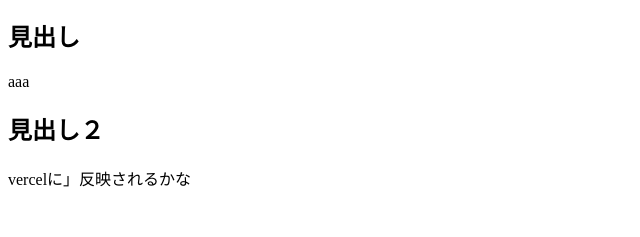
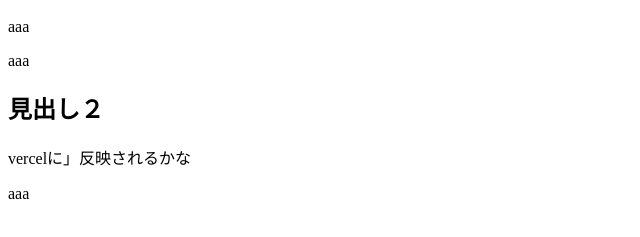
Before and after one commit to demo-100pro/website3, a plain HTML site: page index.html in a window 1280 px wide. Shown: the part 57-294 px from the top of the page, without its empty margins (0-640 px from the left). Drawn offline with Linux system fonts and the light colour scheme.

Commit message:
vscodeからコミットしてみる練習

```diff
--- a/index.html
+++ b/index.html
@@ -1,9 +1,15 @@
 <h1>最初のウェブサイト</h1>
 
-<h2>見出し</h2>
+<p>aaa</p>
 
-<p>aaa</p>
+<div>
+    aaa
+</div>
 
 <h2>見出し２</h2>
 
 <p>vercelに」反映されるかな</p>
+
+<div>
+    aaa
+</div>
```
Also changed, not shown: 1 other file.
